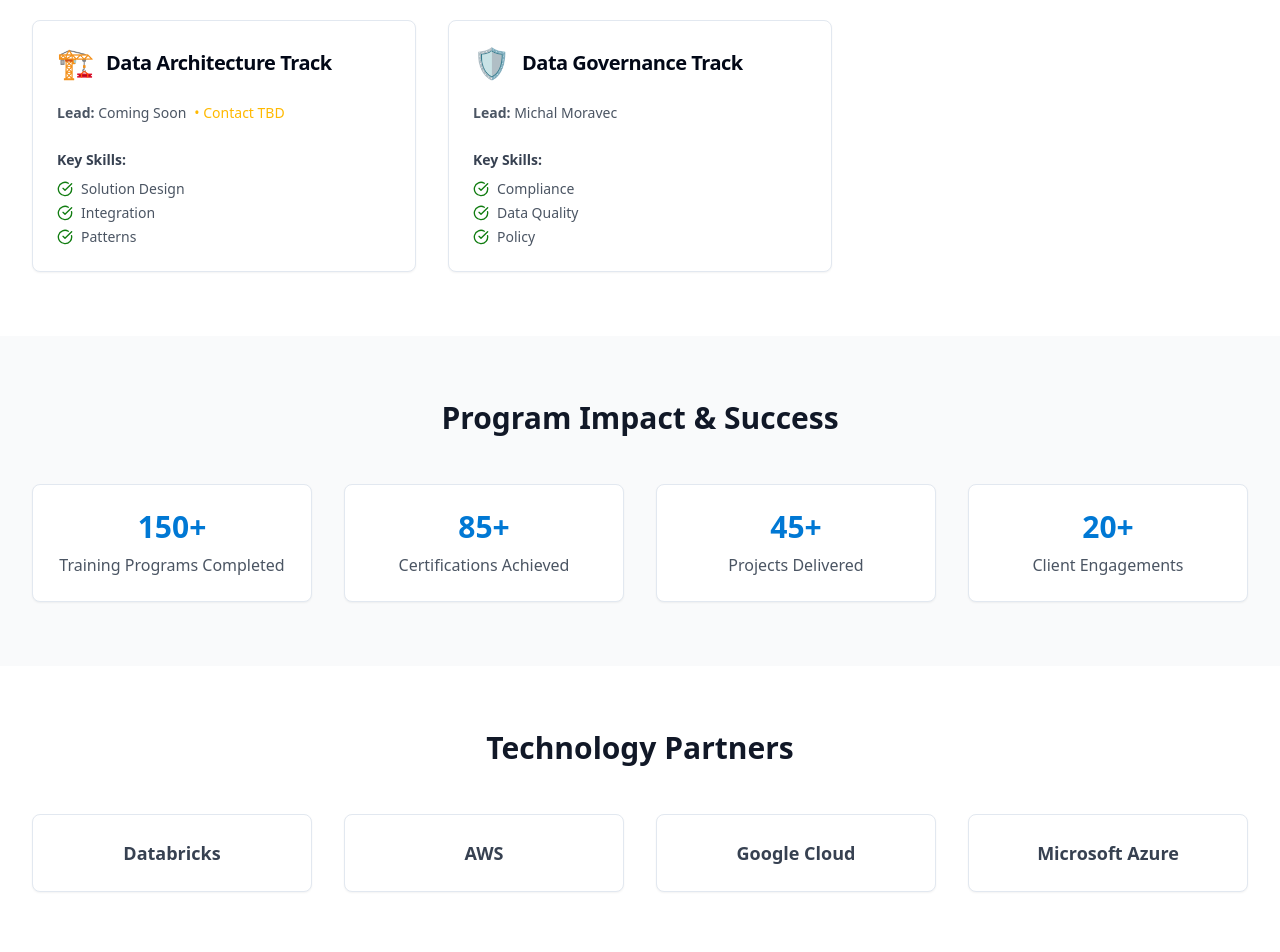
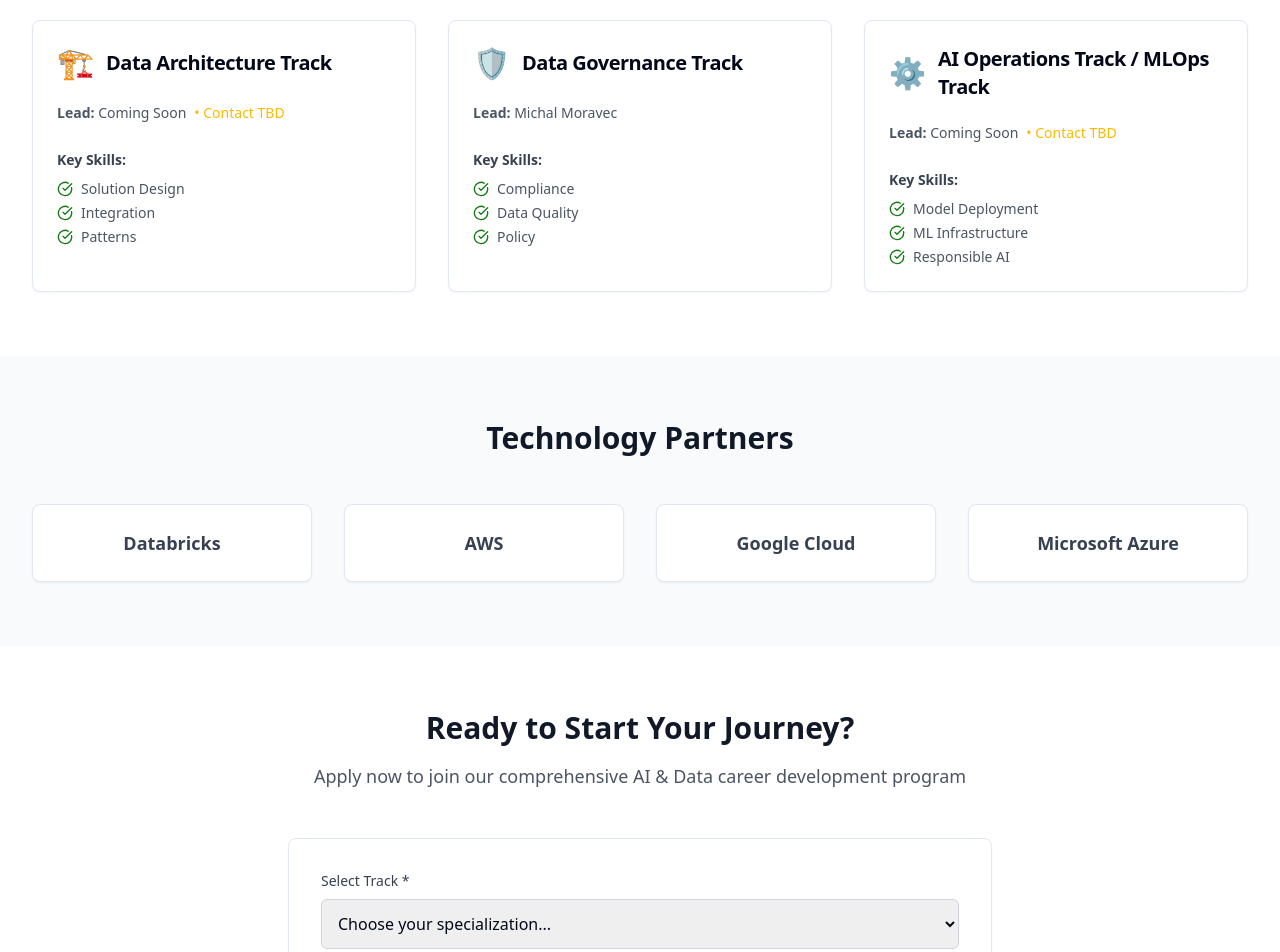
Before and after one commit to legacyguard/ai-corporate-portal, a React (Vite) app: page /career in a window 1280 px wide. Shown: the part 1360-2312 px from the top of the page. Built offline with nearby package versions, Linux system fonts and the light colour scheme.

Commit message:
Fix: Career Path graphic and content updates
- Corrected the graphic view in the "Your Journey to AI & Data Excellence" section of the Career Path page.
- Added "AI Operations Track / MLOps Track" to the "Choose Your Specialization Track" section.
- Removed the "Program Impact & Success" section.

```diff
--- a/src/pages/Career.tsx
+++ b/src/pages/Career.tsx
@@ -81,14 +81,14 @@ const Career = () => {
       icon: '🛡️',
       lead: 'Michal Moravec',
       skills: ['Compliance', 'Data Quality', 'Policy']
+    },
+    {
+      title: 'AI Operations Track / MLOps Track',
+      icon: '⚙️',
+      lead: 'Coming Soon',
+      skills: ['Model Deployment', 'ML Infrastructure', 'Responsible AI'],
+      tbd: true
     }
-  ];
-
-  const metrics = [
-    { label: 'Training Programs Completed', value: '150+' },
-    { label: 'Certifications Achieved', value: '85+' },
-    { label: 'Projects Delivered', value: '45+' },
-    { label: 'Client Engagements', value: '20+' }
   ];
 
   const partners = ['Databricks', 'AWS', 'Google Cloud', 'Microsoft Azure'];
@@ -130,16 +130,9 @@ const Career = () => {
             Your Journey to AI & Data Excellence
           </h2>
 
-          <div className="relative">
-            {/* Timeline line - hidden on mobile */}
-            <div className="hidden lg:block absolute top-1/2 left-0 right-0 h-1 bg-gray-300 transform -translate-y-1/2"></div>
-
           <div className="grid grid-cols-1 lg:grid-cols-5 gap-8">
             {phases.map((phase, index) => (
               <div key={phase.number} className="relative">
-                  {/* Timeline connector */}
-                  <div className="hidden lg:block absolute top-1/2 left-1/2 w-6 h-6 bg-white border-4 border-gray-300 rounded-full transform -translate-x-1/2 -translate-y-1/2 z-10"></div>
-
                 <Card className="h-full hover:shadow-lg transition-shadow duration-300">
                   <CardHeader className={`${phase.color} text-white rounded-t-lg`}>
                     <div className="flex items-center justify-between">
@@ -171,7 +164,6 @@ const Career = () => {
                 </Card>
               </div>
             ))}
-            </div>
           </div>
         </div>
       </section>
@@ -215,28 +207,8 @@ const Career = () => {
         </div>
       </section>
 
-      {/* Progress Metrics */}
+      {/* Technology Partners */}
       <section className="py-16 bg-gray-50">
-        <div className="max-w-7xl mx-auto px-4 sm:px-6 lg:px-8">
-          <h2 className="text-3xl font-bold text-gray-900 text-center mb-12">
-            Program Impact & Success
-          </h2>
-
-          <div className="grid grid-cols-1 md:grid-cols-2 lg:grid-cols-4 gap-8">
-            {metrics.map((metric, index) => (
-              <Card key={index} className="text-center">
-                <CardContent className="pt-6">
-                  <div className="text-3xl font-bold text-corporate-blue mb-2">{metric.value}</div>
-                  <div className="text-gray-600">{metric.label}</div>
-                </CardContent>
-              </Card>
-            ))}
-          </div>
-        </div>
-      </section>
-
-      {/* Technology Partners */}
-      <section className="py-16">
         <div className="max-w-7xl mx-auto px-4 sm:px-6 lg:px-8">
           <h2 className="text-3xl font-bold text-gray-900 text-center mb-12">
             Technology Partners
@@ -253,7 +225,7 @@ const Career = () => {
       </section>
 
       {/* Application Section */}
-      <section id="application" className="py-16 bg-gray-50">
+      <section id="application" className="py-16">
         <div className="max-w-3xl mx-auto px-4 sm:px-6 lg:px-8">
           <div className="text-center mb-12">
             <h2 className="text-3xl font-bold text-gray-900 mb-4">
@@ -370,7 +342,7 @@ const Career = () => {
       </section>
 
       {/* FAQ Section */}
-      <section className="py-16">
+      <section className="py-16 bg-gray-50">
         <div className="max-w-4xl mx-auto px-4 sm:px-6 lg:px-8">
           <h2 className="text-3xl font-bold text-gray-900 text-center mb-12">
             Frequently Asked Questions
```
Lines whose indentation alone changed are shown as unchanged.
